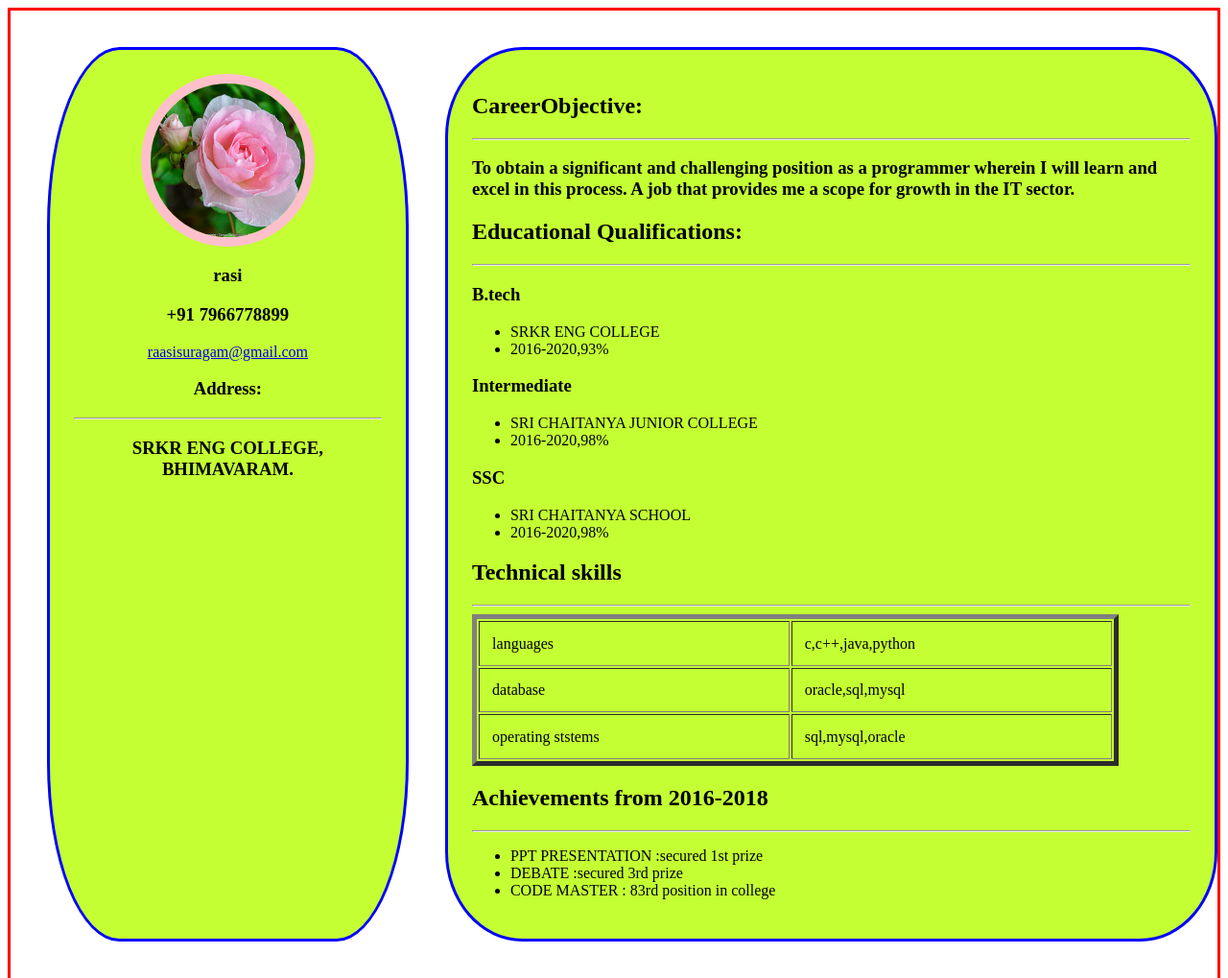
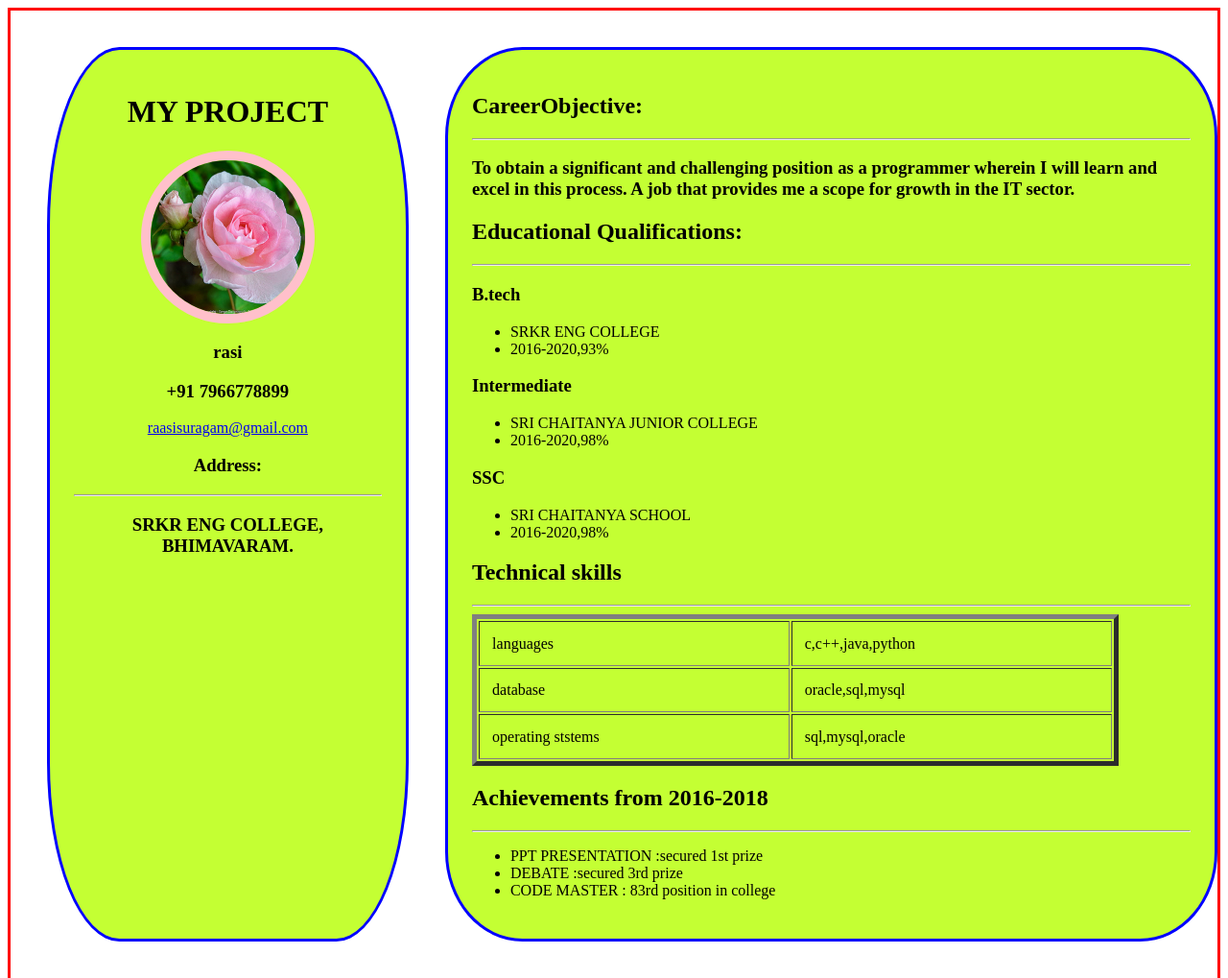
Before and after one commit to rasi213/rasi, a plain HTML site: page index.html in a window 1280 px wide. Shown: the top 1019 px of the page at 96% size. Drawn offline with Linux system fonts and the light colour scheme.

Commit message:
Update index.html

```diff
--- a/index.html
+++ b/index.html
@@ -10,6 +10,7 @@
   <body>
     <div class="parent">
       <div class="childone">
+        <h1>MY PROJECT</h1>
        <!-- <img src="flower.jpg" alt="flower.jpg">
         <h3>rasi</h3>
         <a href="mailto:raasisuragam@gmail.com">raasisuragam@gmail.com</a>
```
